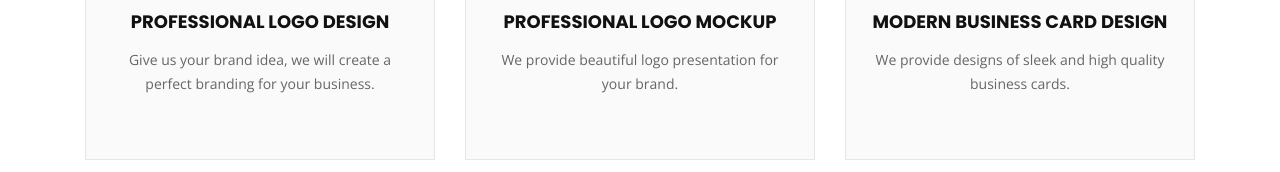
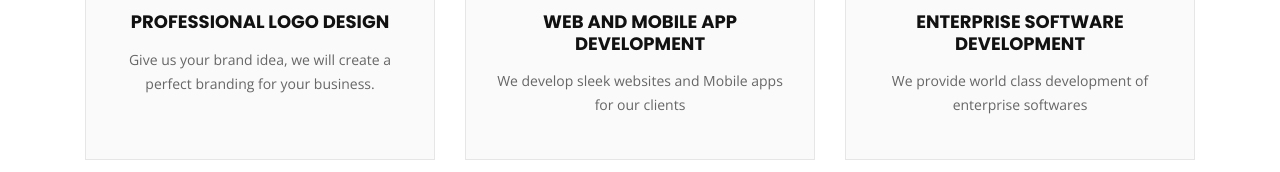
Before and after one commit to EbukaPeter55/ebukapeter55.github.io-design-cabal, a plain HTML site: page index.html in a window 1280 px wide. Shown: the part 2038-2210 px from the top of the page. Drawn offline with nearby package versions, Linux system fonts and the light colour scheme; files whose address does not match are found by name.

Commit message:
update the hero copy and services

```diff
--- a/index.html
+++ b/index.html
@@ -65,7 +65,7 @@
   <section id="hero">
     <div class="hero-container" data-aos="zoom-in" data-aos-delay="100">
       <h1>Welcome to Design Cabal</h1>
-      <h2>A team of talanted designers, we want to give you kick ass designs </h2>
+      <h2>A team of talanted designers and engineers. We want to give you kick ass designs and softwares </h2>
       <a href="https://docs.google.com/forms/d/1WBR2VBXi0fdk3pp-DFF3uZ6LrdFTVEXaRnf_OusnBiY/edit"
        class="btn-get-started">Get Started</a>
     </div>
@@ -162,15 +162,15 @@
           <div class="col-lg-4 col-md-6" data-aos="zoom-in">
             <div class="box">
               <div class="icon"><a href=""><i class="fa fa-codiepie"></i></a></div>
-              <h4 class="title"><a href="">Professional Logo mockup</a></h4>
-              <p class="description">We provide beautiful logo presentation for your brand.</p>
+              <h4 class="title"><a href="">Web and Mobile app development</a></h4>
+              <p class="description">We develop sleek websites and Mobile apps for our clients</p>
             </div>
           </div>
           <div class="col-lg-4 col-md-6" data-aos="zoom-in">
             <div class="box">
               <div class="icon"><a href=""><i class="fa fa-id-card"></i></a></div>
-              <h4 class="title"><a href="">Modern business card design</a></h4>
-              <p class="description">We provide designs of sleek and high quality business cards.</p>
+              <h4 class="title"><a href="">Enterprise software development</a></h4>
+              <p class="description">We provide world class development of enterprise softwares</p>
             </div>
           </div>
 
```
